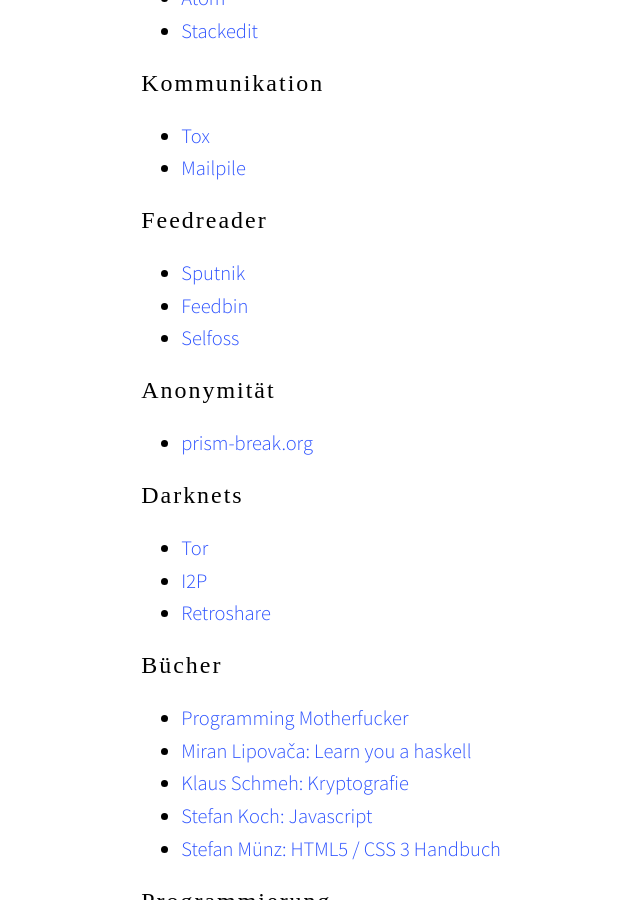
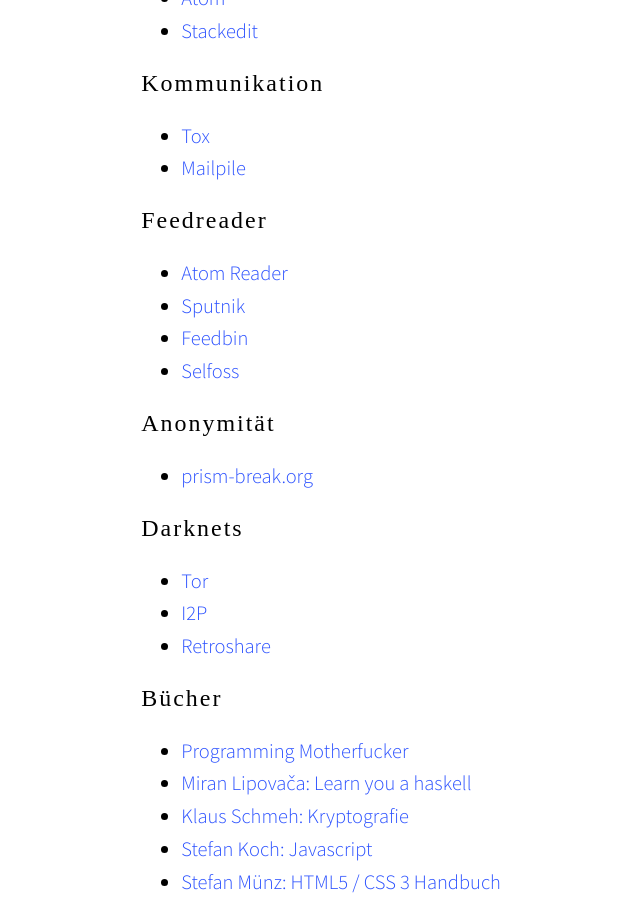
Before and after one commit to wilkistarotieno/wilkistarotieno.github.io, a Jekyll site: the page built from links.md, in a window 1280 px wide and 900 px high, scrolled down 1616 px. Shown: the whole window, without its empty margins (146-786 px from the left). Built offline with Jekyll 4.4.1, drawn with Linux system fonts in a browser that asks for light colours; some web fonts are replaced; Markdown is read by kramdown in place of the engine named in the settings; a script that is not in the unit is left out.

Commit message:
Update links.md

```diff
--- a/links.md
+++ b/links.md
@@ -59,6 +59,7 @@
 
 ### Feedreader
 
+*   [Atom Reader](https://atom-reader.org/)
 *   [Sputnik](http://sputnik.szwacz.com/)
 *   [Feedbin](https://feedbin.com/)
 *   [Selfoss](http://selfoss.aditu.de)
```
